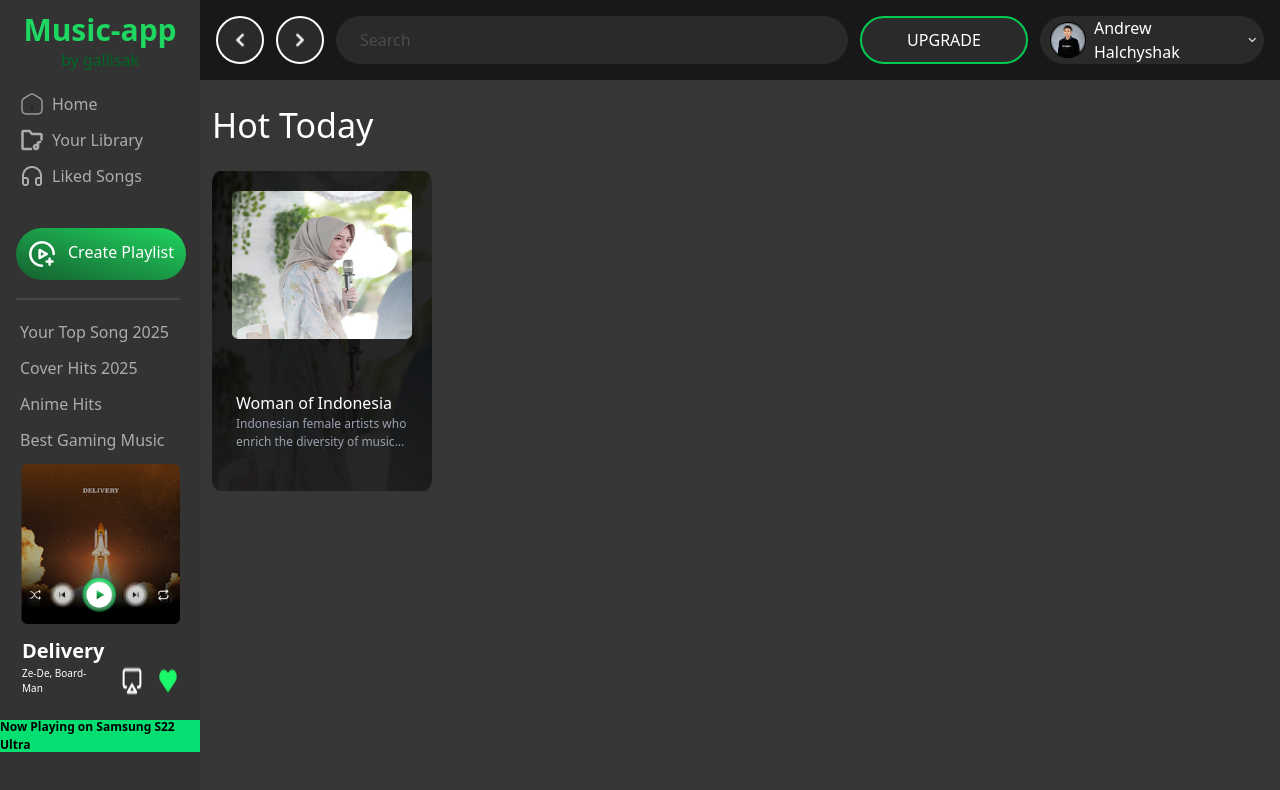
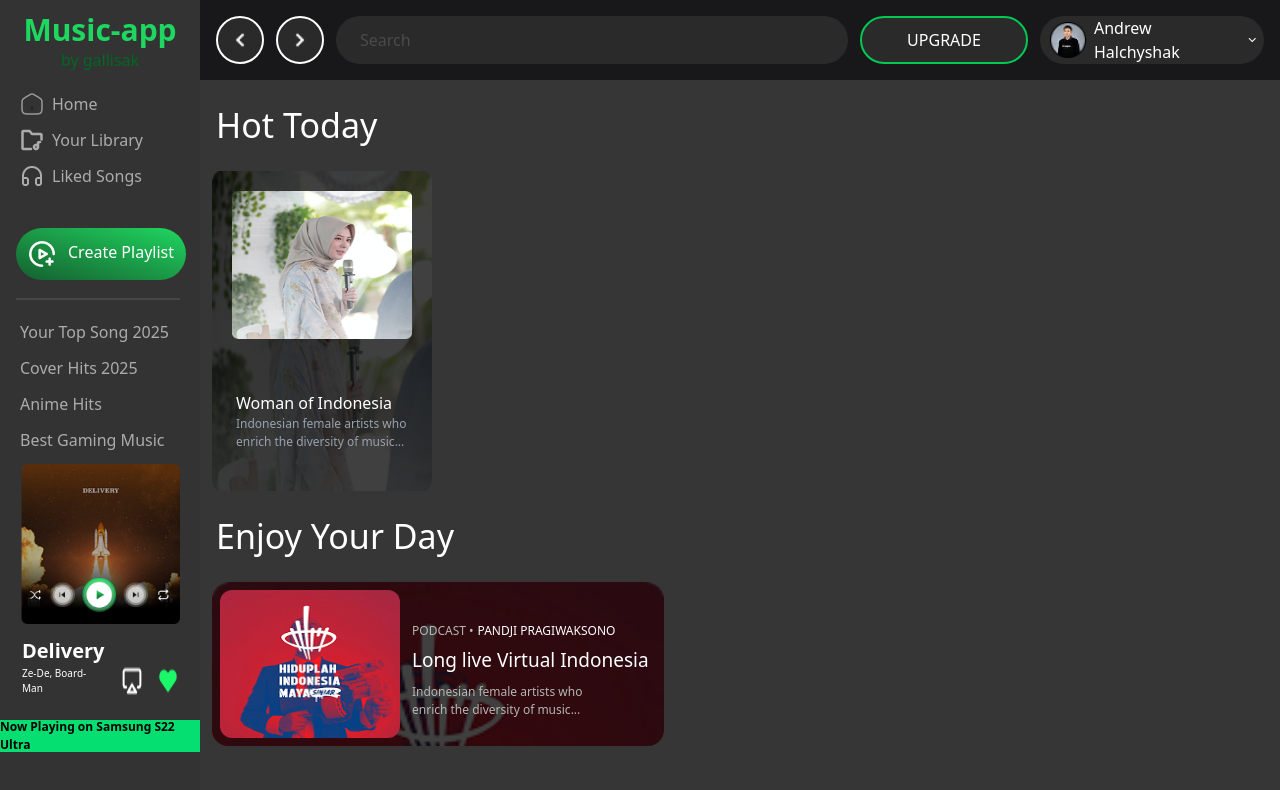
Before and after one commit to gallisak/music-app, a React app: page / in a window 1280 px wide. Shown: the top 790 px of the page. Built offline with nearby package versions, Linux system fonts and the light colour scheme; the HTML template or start-up script is replaced by a standard one.

Commit message:
Create PodcastCard

```diff
--- a/src/pages/Home/HomePage.tsx
+++ b/src/pages/Home/HomePage.tsx
@@ -1,13 +1,23 @@
 import { PlayListCard } from "./PlayListCard";
+import { PodcastCard } from "./PodcastCard";
 
 export function HomePage() {
   return (
     <>
-      <div className="h-80 ml-0 lg:ml-50">
-        <span>
-          <h1 className="mb-5 mt-5 ml-3 text-white text-[34px]">Hot Today</h1>
-        </span>
+      <h1 className="mb-5 mt-5 ml-5 lg:ml-54 text-white text-[34px]">
+        Hot Today
+      </h1>
+
+      <div className="h-80 ml-0 lg:ml-50 flex">
         <PlayListCard />
+      </div>
+
+      <h1 className="mb-5 mt-5 ml-5 lg:ml-54 text-white text-[34px]">
+        Enjoy Your Day
+      </h1>
+
+      <div className="h-41 ml-0 lg:ml-50 mb-10 flex">
+        <PodcastCard />
       </div>
     </>
   );
--- a/src/pages/Home/PlayListCard.tsx
+++ b/src/pages/Home/PlayListCard.tsx
@@ -6,7 +6,7 @@ export function PlayListCard() {
       <div className="h-full relative w-55 overflow-hidden rounded-md ml-3">
         <img
           src={cover}
-          className="absolute w-full h-full brightness-15"
+          className="absolute w-full h-full brightness-25"
           alt=""
         />
         <div className="h-45 flex justify-center">
--- /dev/null
+++ b/src/pages/Home/PodcastCard.tsx
@@ -0,0 +1,38 @@
+import cover1 from "../../assets/images/Cover1.png";
+
+export function PodcastCard() {
+  return (
+    <>
+      <div className="h-full relative w-113 overflow-hidden rounded-2xl ml-3">
+        <img
+          src={cover1}
+          className="absolute rounded-2xl w-full h-100 brightness-25"
+          alt=""
+        />
+        <div className="h-45 ml-2 flex w-full ">
+          <img
+            src={cover1}
+            className="h-37 w-45 rounded-xl mt-2 relative"
+            alt=""
+          />
+          <div className="flex flex-col">
+            <div className="flex">
+              <p className="relative h-5 text-[#B6B6B6] ml-3 mt-10 text-[12px]">
+                PODCAST •
+              </p>
+              <p className="relative text-white h-5 ml-1 mt-10 text-[12px]">
+                PANDJI PRAGIWAKSONO
+              </p>
+            </div>
+            <h1 className="relative text-white mt-1 ml-3 text-[19px]">
+              Long live Virtual Indonesia
+            </h1>
+            <p className="relative text-[#B6B6B6] text-[12px] ml-3 w-50 mt-2">
+              Indonesian female artists who enrich the diversity of music...
+            </p>
+          </div>
+        </div>
+      </div>
+    </>
+  );
+}
```
Also changed, not shown: src/assets/images/Cover1.png (added).
